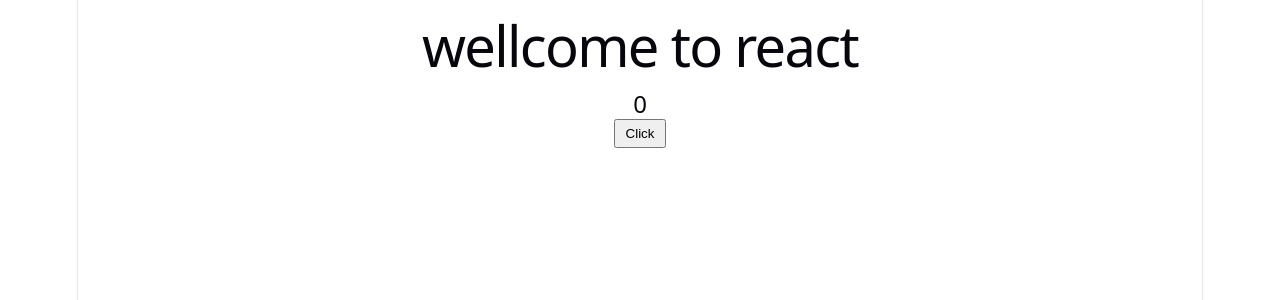
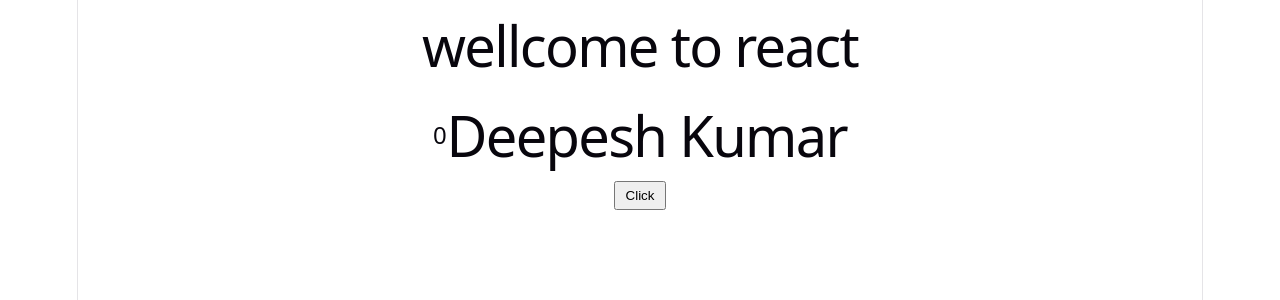
Before and after one commit to Deepesh5830/git_aws_practice, a React (Vite) app: page / in a window 1280 px wide. Shown: the top 300 px of the page. Built offline with nearby package versions, Linux system fonts and the light colour scheme.

Commit message:
deploy on vercel dist folder on local

```diff
--- a/src/App.jsx
+++ b/src/App.jsx
@@ -12,6 +12,7 @@
   <h1>wellcome to react</h1>
   <div style={{ display:"flex" , justifyContent:"center" , alignItems:"center"}}>
     <h2 style={{ margin: 0 }}>{count}</h2>
+    <h1>Deepesh Kumar</h1>
     </div>
   <button onClick={() => setCount((count) => count + 1)} style={{padding:"5px 10px 5px 10px"  }}>Click</button>
 </div>
```
